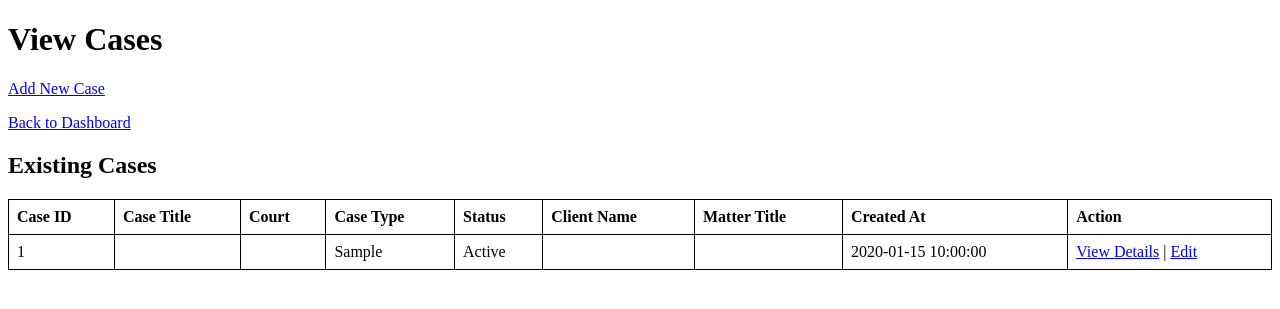
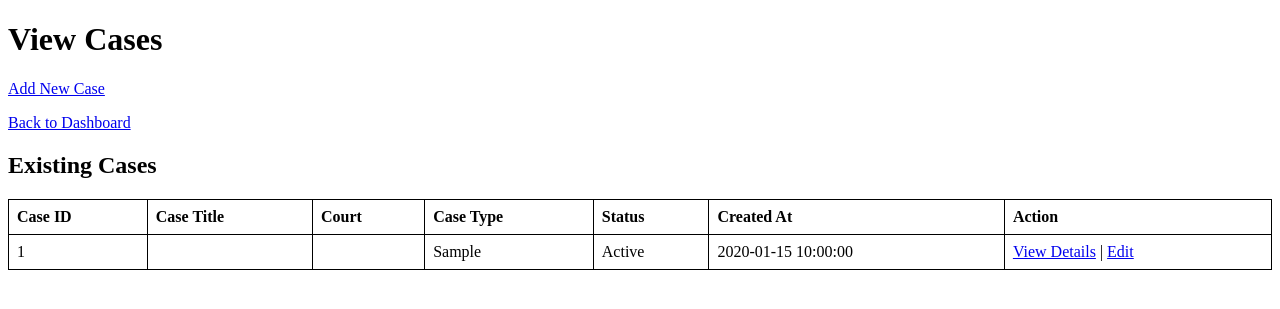
Before and after one commit to AyTuhEh4624/ITS122L-MatterCase, a PHP site: page /view_cases_page.php in a window 1280 px wide. Shown: the top 309 px of the page. Run offline with PHP 8.4, Linux system fonts and the light colour scheme; a user stored in the database is signed in; tables that the repository leaves empty hold one stand-in row (values such as "Sample post").

Commit message:
fixed case duping baby

```diff
--- a/view_cases_page.php
+++ b/view_cases_page.php
@@ -22,44 +22,41 @@
 if (isset($_GET['matter_id'])) {
     $matter_id = $_GET['matter_id'];
     $query = "
-        SELECT c.case_id, c.case_title, c.court, c.case_type, c.status, c.created_at,
-               cl.client_name, m.title AS matter_title
+        SELECT c.case_id, c.case_title, c.court, c.case_type, c.status, c.created_at
         FROM cases c
-        JOIN clients cl ON c.client_id = cl.client_id
-        JOIN matters m ON c.matter_id = m.matter_id
         WHERE c.matter_id = $matter_id
     ";
 } elseif (isset($_GET['client_id'])) {
     $client_id = $_GET['client_id'];
     $query = "
-        SELECT c.case_id, c.case_title, c.court, c.case_type, c.status, c.created_at,
-               cl.client_name, m.title AS matter_title
+        SELECT c.case_id, c.case_title, c.court, c.case_type, c.status, c.created_at
         FROM cases c
-        JOIN clients cl ON c.client_id = cl.client_id
-        JOIN matters m ON c.matter_id = m.matter_id
         WHERE c.client_id = $client_id
     ";
 } else {
     // Fetch all cases for Admins, Partners, and Lawyers
     $query = "
-        SELECT c.case_id, c.case_title, c.court, c.case_type, c.status, c.created_at,
-               cl.client_name, m.title AS matter_title
+        SELECT c.case_id, c.case_title, c.court, c.case_type, c.status, c.created_at
         FROM cases c
-        JOIN clients cl ON c.client_id = cl.client_id
-        JOIN matters m ON c.matter_id = m.matter_id
     ";
 }
 
 $result = $conn->query($query);
-$data = $result->fetch_all(MYSQLI_ASSOC);
+if (!$result) {
+    die("Database query failed: " . $conn->error);
+}
 
+// Fetch and display cases individually
+$data = [];
+while ($row = $result->fetch_assoc()) {
     // Decrypt case data if necessary
-foreach ($data as &$row) {
     $row['case_title'] = decryptData($row['case_title'], $key, $method);
     $row['court'] = decryptData($row['court'], $key, $method);
-    $row['client_name'] = decryptData($row['client_name'], $key, $method);
-    $row['matter_title'] = decryptData($row['matter_title'], $key, $method);
+    $data[] = $row;
 }
+
+// Close the database connection
+$conn->close();
 ?>
 
 <!DOCTYPE html>
@@ -121,17 +118,13 @@
     <table>
         <thead>
             <tr>
-                <?php if (!empty($data)): ?>
                 <th>Case ID</th>
                 <th>Case Title</th>
                 <th>Court</th>
                 <th>Case Type</th>
                 <th>Status</th>
-                    <th>Client Name</th>
-                    <th>Matter Title</th>
                 <th>Created At</th>
                 <th>Action</th>
-                <?php endif; ?>
             </tr>
         </thead>
         <tbody>
@@ -142,8 +135,6 @@
                     <td><?php echo htmlspecialchars($row['court']); ?></td>
                     <td><?php echo htmlspecialchars($row['case_type']); ?></td>
                     <td><?php echo htmlspecialchars($row['status']); ?></td>
-                    <td><?php echo htmlspecialchars($row['client_name']); ?></td>
-                    <td><?php echo htmlspecialchars($row['matter_title']); ?></td>
                     <td><?php echo htmlspecialchars($row['created_at']); ?></td>
                     <td>
                         <!-- View Case Details Link -->
```
Lines whose indentation alone changed are shown as unchanged.
